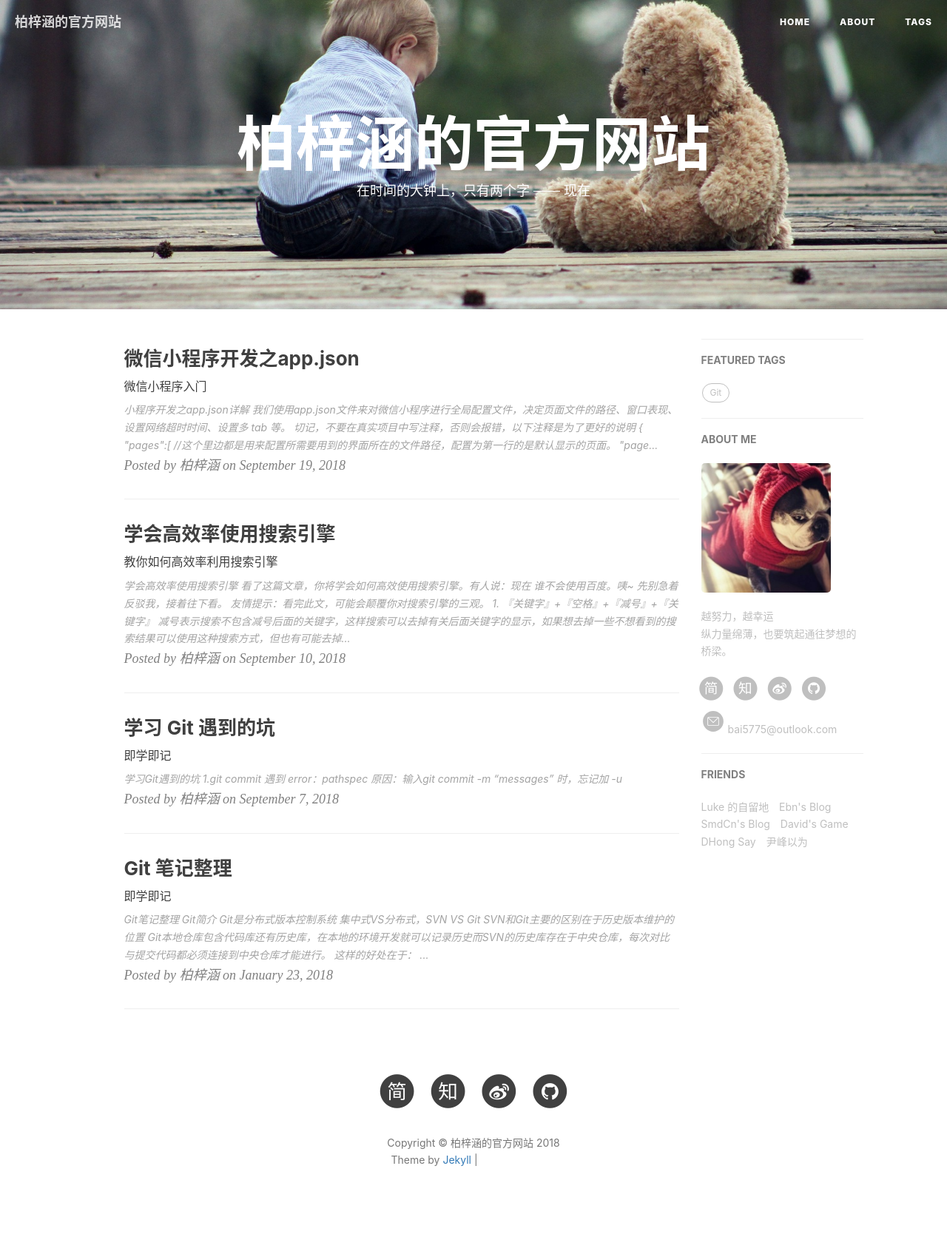
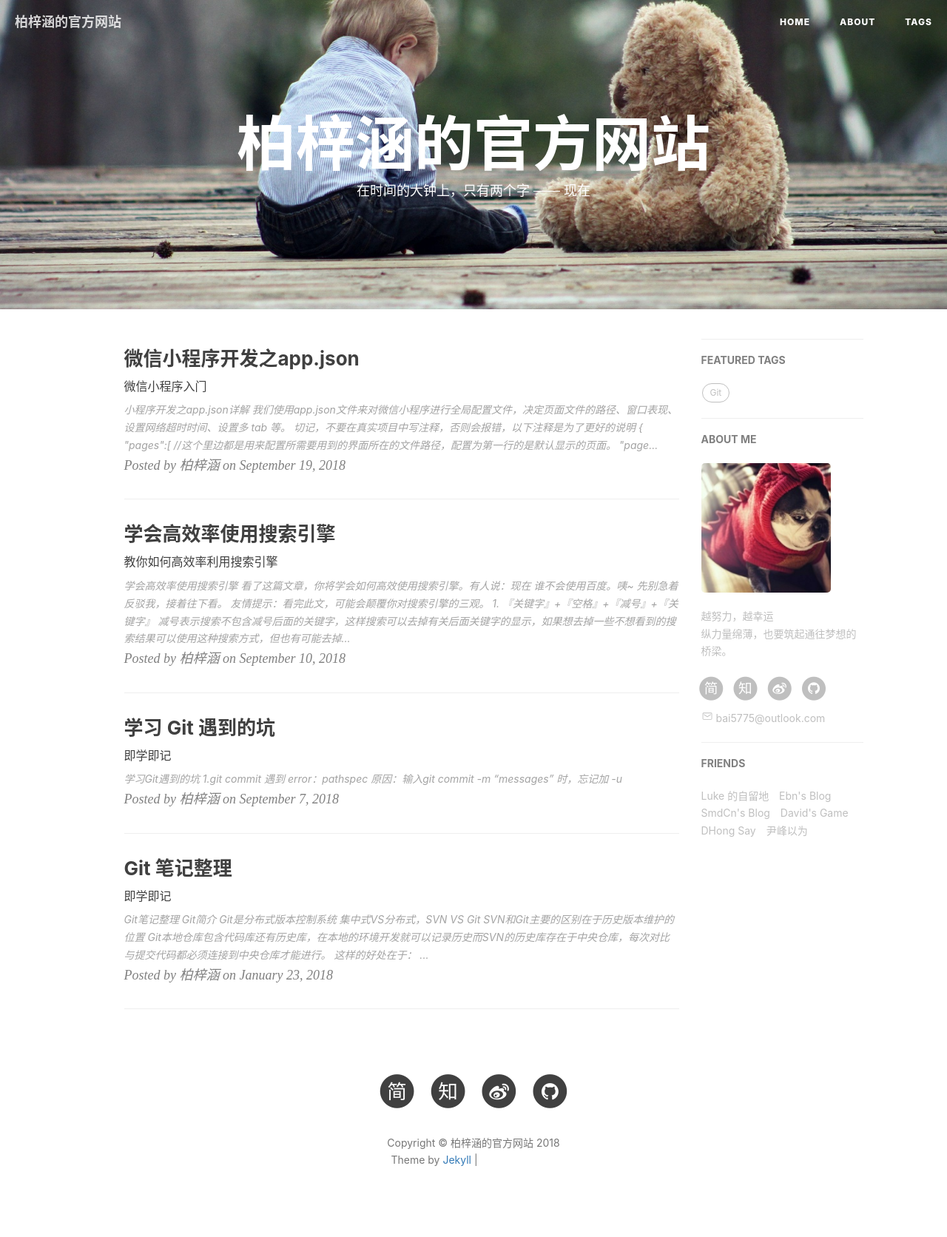
Before and after one commit to BerBai/blog-old, a Jekyll site: the page built from index.html, in a window 1280 px wide. Shown: the whole page at 74% size. Built offline with Jekyll 4.4.1, drawn with Linux system fonts in a browser that asks for light colours; nearby versions of some CDN libraries; the list of posts is cut into pages by our own code; comment, search, counter and statistics services are not loaded; grey boxes are pictures that could not be loaded.

Commit message:
add mail

```diff
--- a/_layouts/page.html
+++ b/_layouts/page.html
@@ -187,11 +187,9 @@ layout: default
                         </ul>
                         {% if site.email %}
                             <p>
-								<svg t="1537602289720" class="icon" style="" viewBox="0 0 1024 1024" version="1.1" xmlns="http://www.w3.org/2000/svg" p-id="2531" xmlns:xlink="http://www.w3.org/1999/xlink" width="32" height="32">
-									<defs><style type="text/css"></style></defs>
-									<path d="M312.904011 353.441774 512.434393 544.549324 709.355345 353.441774Z" p-id="2532" fill="#bfbfbf"></path>
-									<path d="M524.062222 572.043514c-2.716878 2.663666-6.195096 3.967358-9.67229 3.967358l0 0c-0.977257 0.10847-1.630127 1.086751-2.608407 1.086751-3.477194 0-6.955412-1.303692-9.617032-3.9121L290.734082 370.721323l0 284.623409c0 8.368598 6.845918 15.214517 15.214517 15.214517l412.209226 0c8.367575 0 15.159258-6.845918 15.159258-15.214517L733.317083 368.873232 524.062222 572.043514z" p-id="2533" fill="#bfbfbf"></path>
-									<path d="M511.999488 66.861804c-245.826801 0-445.138196 199.203948-445.138196 445.138196 0 245.826801 199.311395 445.138196 445.138196 445.138196 245.880013 0 445.138196-199.311395 445.138196-445.138196C957.137685 266.065751 757.879502 66.861804 511.999488 66.861804zM761.139755 655.343709c0 23.691585-19.290345 43.036165-42.980907 43.036165L305.948599 698.379874c-23.691585 0-43.036165-19.343557-43.036165-43.036165L262.912433 368.547821c0-23.690562 19.343557-42.926672 43.036165-42.926672l412.209226 0c23.690562 0 42.980907 19.23611 42.980907 42.926672L761.138732 655.343709z" p-id="2534" fill="#bfbfbf"></path>
+								<svg t="1537603078947" class="icon" style="" viewBox="0 0 1024 1024" version="1.1" xmlns="http://www.w3.org/2000/svg" p-id="3646" xmlns:xlink="http://www.w3.org/1999/xlink" width="16" height="16"><defs><style type="text/css"></style></defs>
+									<path d="M834.446 213.447h-640.341c-50.176 0-91.022 40.846-91.022 91.022v423.026c0 50.176 40.846 91.022 91.022 91.022h640.341c50.176 0 91.022-40.846 91.022-91.022v-423.026c0-50.176-40.846-91.022-91.022-91.022zM870.855 727.495c0 20.025-16.384 36.409-36.409 36.409h-640.341c-20.025 0-36.409-16.384-36.409-36.409v-423.026c0-20.025 16.384-36.409 36.409-36.409h640.341c20.025 0 36.409 16.384 36.409 36.409v423.026z" fill="#bfbfbf" p-id="3647"></path>
+									<path d="M786.773 358.059l-272.498 171.918-272.498-171.918c-12.743-8.078-29.582-4.21-37.661 8.533-8.078 12.743-4.21 29.582 8.533 37.661l286.72 180.907c4.551 2.845 9.557 4.21 14.563 4.21h0.91c5.006 0 10.013-1.365 14.563-4.21l286.72-180.907c12.743-8.078 16.611-24.917 8.533-37.661-8.306-12.857-25.145-16.611-37.888-8.533z" fill="#bfbfbf" p-id="3648"></path>
 								</svg>
 								{{site.email}}
 							</p>
```
